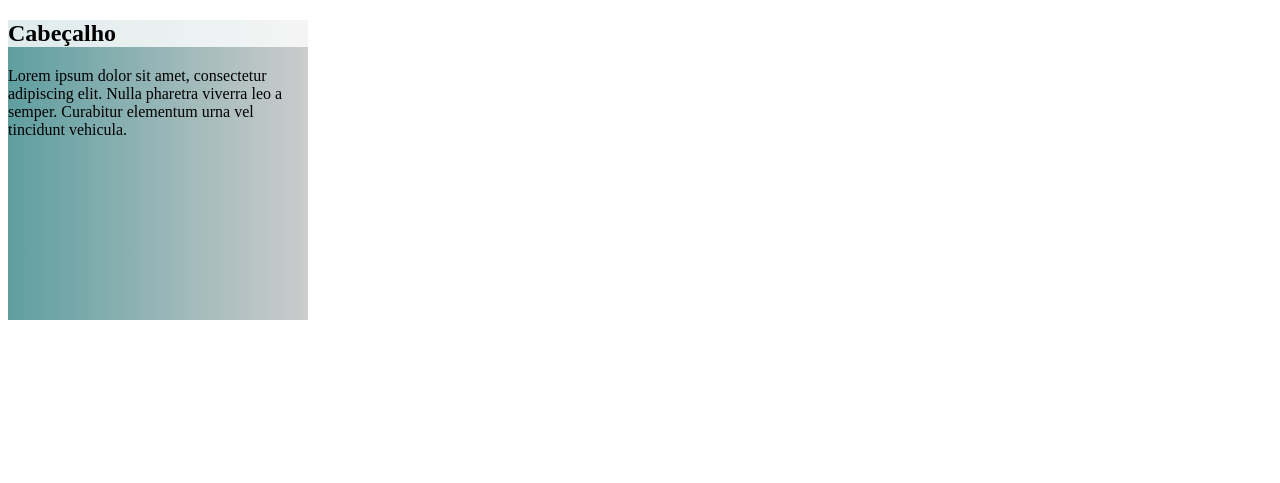
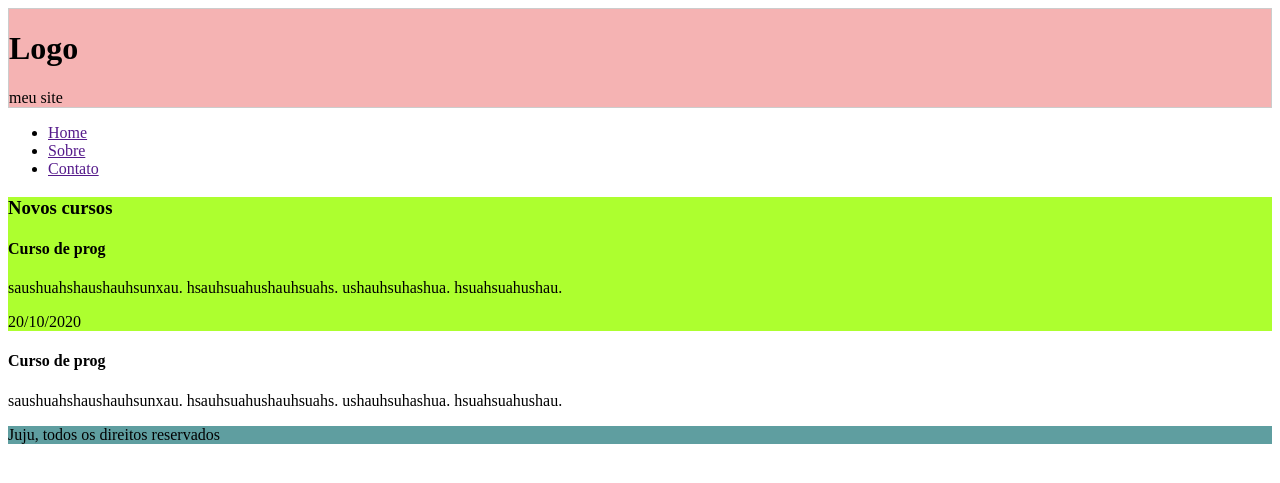
Before and after one commit to juliajgp/Aprendendo-Web, a PHP site: page /web11.html in a window 1280 px wide. Shown: the top 483 px of the page. Run offline with PHP 8.4, Linux system fonts and the light colour scheme.

Commit message:
Add files via upload

```diff
--- a/HTML + CSS Recursos especiais/Estilo.css
+++ b/HTML + CSS Recursos especiais/Estilo.css
@@ -1,10 +1,12 @@
-#caixa {
-    width: 300px;
-    height: 300px;
-    /*background: #b9c941 url("camera.png");*/
-    background: linear-gradient(to left, #ccc, cadetblue);
+header {
+    border: 1px solid #ccc;
+    background: rgb(245, 179, 179);
 }
 
-#caixa h2 {
-    background: rgba(255, 255, 255, 0.8);
+footer {
+    background: cadetblue;
 }
+
+article {
+    background: greenyellow;
+}
--- a/HTML + CSS Recursos especiais/web11.html
+++ b/HTML + CSS Recursos especiais/web11.html
@@ -2,7 +2,7 @@
 
 <html>
     <head>
-        <title>Border-radius</title>
+        <title>Novas tags HTML5</title>
         <meta charset="utf-8">
 
         <link rel="stylesheet" type="text/css" href="Estilo.css">
@@ -11,13 +11,43 @@
 
     <body>
 
-        <div id="caixa">
+        <!--cabeçalho-->
+        <header>
+            <h1>Logo</h1>
+            <span>meu site</span>
+        </header>
 
-            <h2>Cabeçalho</h2>
-            <p>
-                Lorem ipsum dolor sit amet, consectetur adipiscing elit. Nulla pharetra viverra leo a semper. Curabitur elementum urna vel tincidunt vehicula.
-            </p>
-        </div>
+        <!--navegação-->
+        <nav>
+            <ul>
+                <li><a href="">Home</a></li>
+                <li><a href="">Sobre</a></li>
+                <li><a href="">Contato</a></li>
+            </ul>
+        </nav>
+
+        <article>
+            <h3>Novos cursos</h3>
+
+            <section>
+                <h4>Curso de prog</h4>
+                <p>
+                    saushuahshaushauhsunxau. hsauhsuahushauhsuahs. ushauhsuhashua. hsuahsuahushau.
+                </p>
+
+                <time>20/10/2020</time>
+            </section>
+
+        </article>
+
+        <aside>
+            <h4>Curso de prog</h4>
+                <p>
+                    saushuahshaushauhsunxau. hsauhsuahushauhsuahs. ushauhsuhashua. hsuahsuahushau.
+                </p>
+        </aside>
+
+        <footer>Juju, todos os direitos reservados</footer>
 
     </body>
 </html>
```
